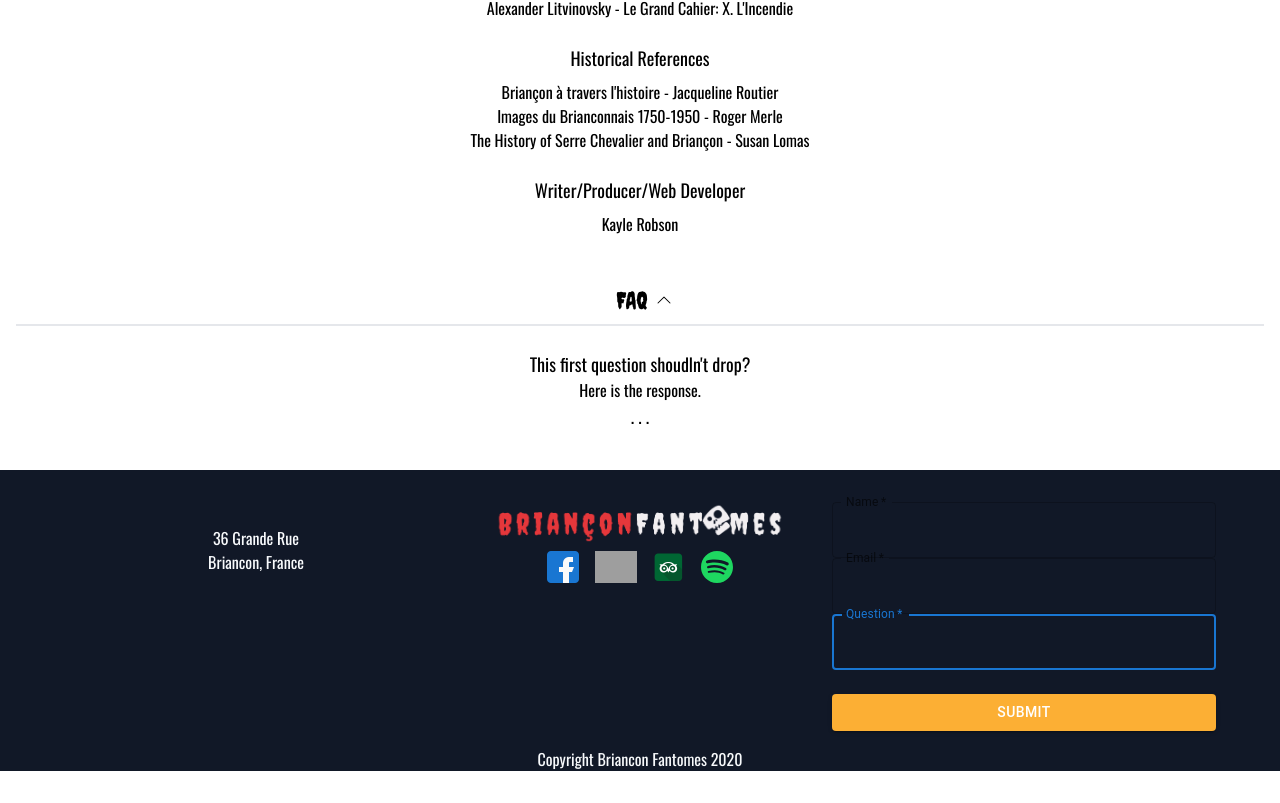
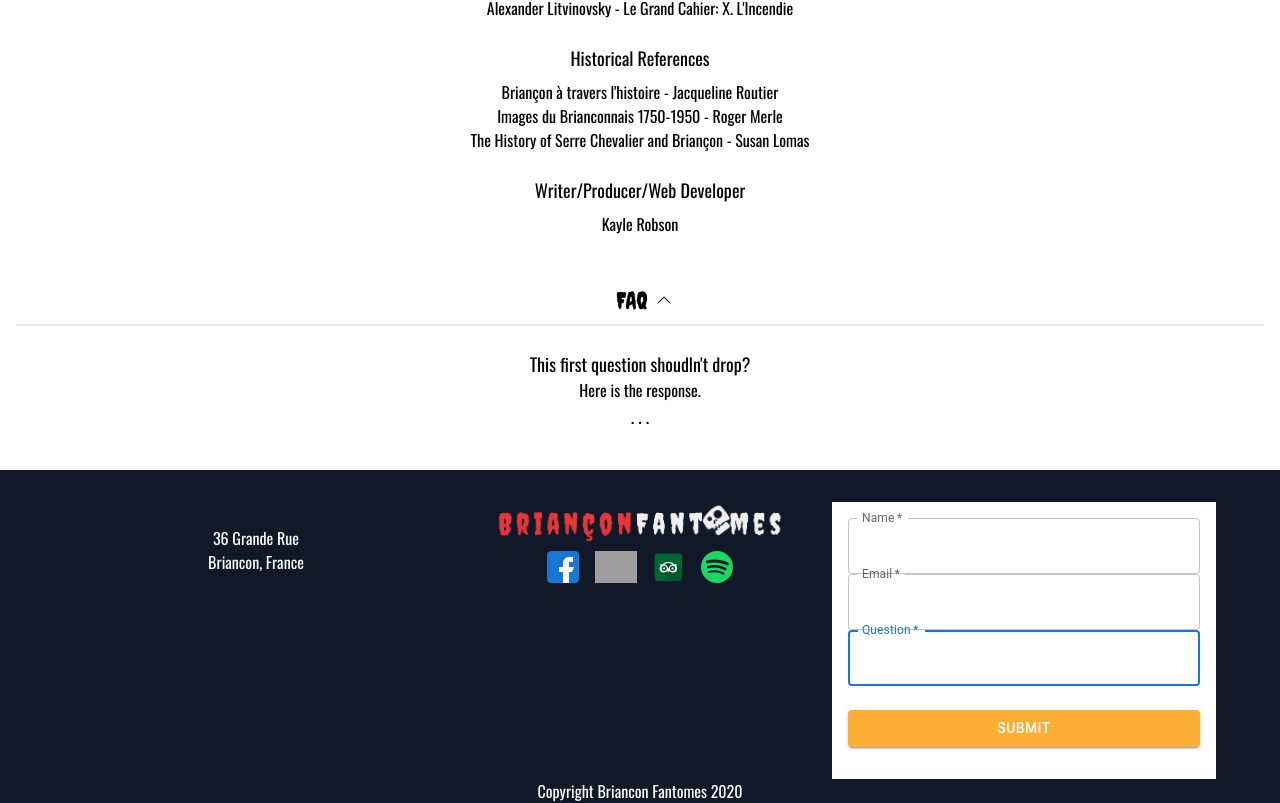
Before and after one commit to revyrob/brianconFantomes-V2, a React (Create React App) app: page / in a window 1280 px wide. Shown: the part 3994-4797 px from the top of the page. Before the commit the page ends 4765 px from the top, so only its background shows below. Built offline with nearby package versions, Linux system fonts and the light colour scheme; grey boxes are pictures that could not be loaded; what tw-elements would draw is missing.

Commit message:
worked on form

```diff
--- a/package.json
+++ b/package.json
@@ -6,6 +6,7 @@
     "@emotion/react": "^11.10.5",
     "@emotion/styled": "^11.10.5",
     "@mui/icons-material": "^5.11.0",
+    "@mui/joy": "^5.0.0-alpha.63",
     "@mui/material": "^5.11.1",
     "@mui/styled-engine-sc": "^5.10.16",
     "@testing-library/jest-dom": "^5.16.5",
--- a/src/components/Question/Question.js
+++ b/src/components/Question/Question.js
@@ -2,6 +2,7 @@ import { useState } from "react";
 import { Formik, Form } from "formik";
 import Button from "@mui/material/Button";
 import TextField from "@mui/material/TextField";
+import Textarea from "@mui/joy/Textarea";
 //import Modal from "react-bootstrap/Modal";
 //import Button1 from "react-bootstrap/Button";
 
@@ -27,7 +28,7 @@ function AskQuestions() {
   };
 
   return (
-    <>
+    <div className="bg-white p-4 flex flex-col justify-around">
       <Formik
         initialValues={{ question: "" }}
         onSubmit={async (values) => {
@@ -36,7 +37,7 @@ function AskQuestions() {
         }}
       >
         <Form className="form" method="post" onSubmit={handleComment}>
-          <div className="form__form">
+          <div className="form__form flex flex-col justify-around ">
             <TextField
               name="Name"
               required
@@ -74,21 +75,7 @@ function AskQuestions() {
           </div>
         </Form>
       </Formik>
-
-      {/* <Modal show={show} onHide={handleShow}>
-        <Modal.Header closeButton>
-          <Modal.Title>Thanks for your question!</Modal.Title>
-        </Modal.Header>
-        <Modal.Body>
-          Check back tomorrow for an answer to your question.
-        </Modal.Body>
-        <Modal.Footer>
-          <Button1 variant="primary" onClick={handleClose}>
-            Ok👌
-          </Button1>
-        </Modal.Footer>
-      </Modal> */}
-    </>
+    </div>
   );
 }
 
```
Also changed, not shown: 1 other file (tests, documents, lock files or other folders).
